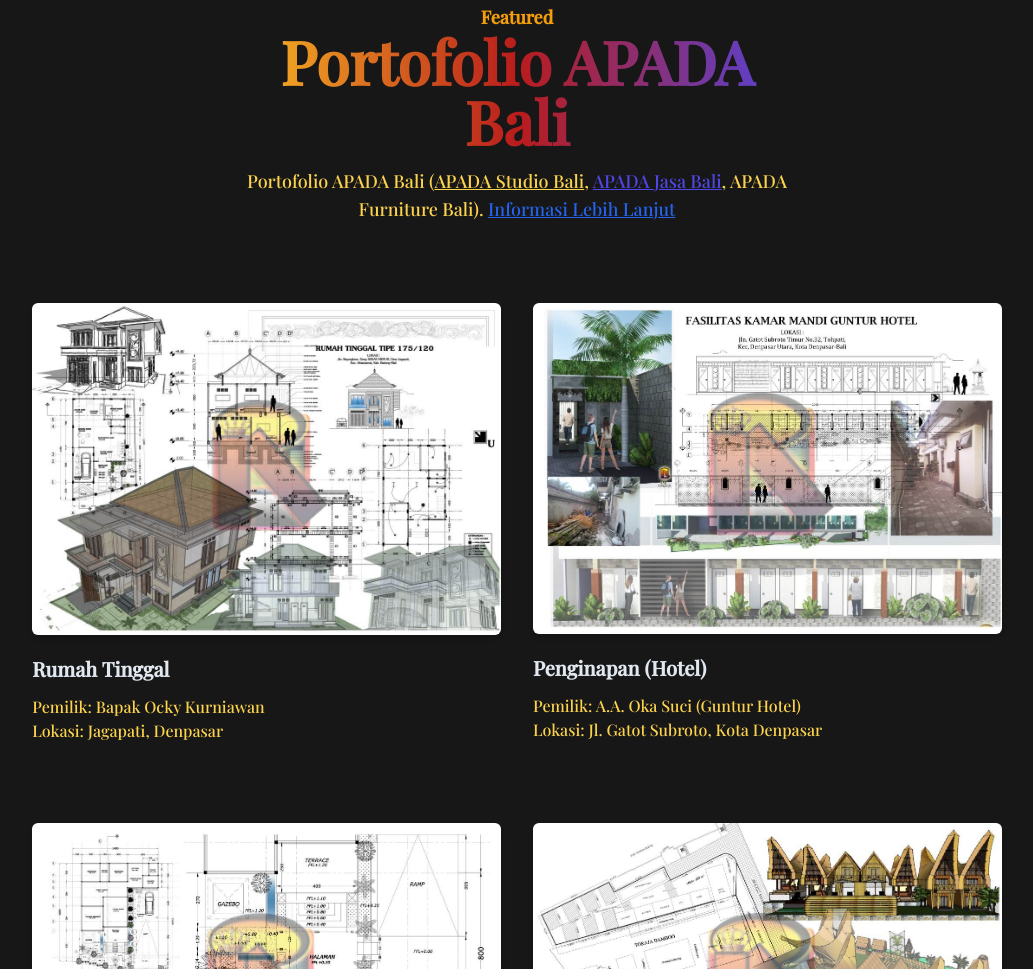
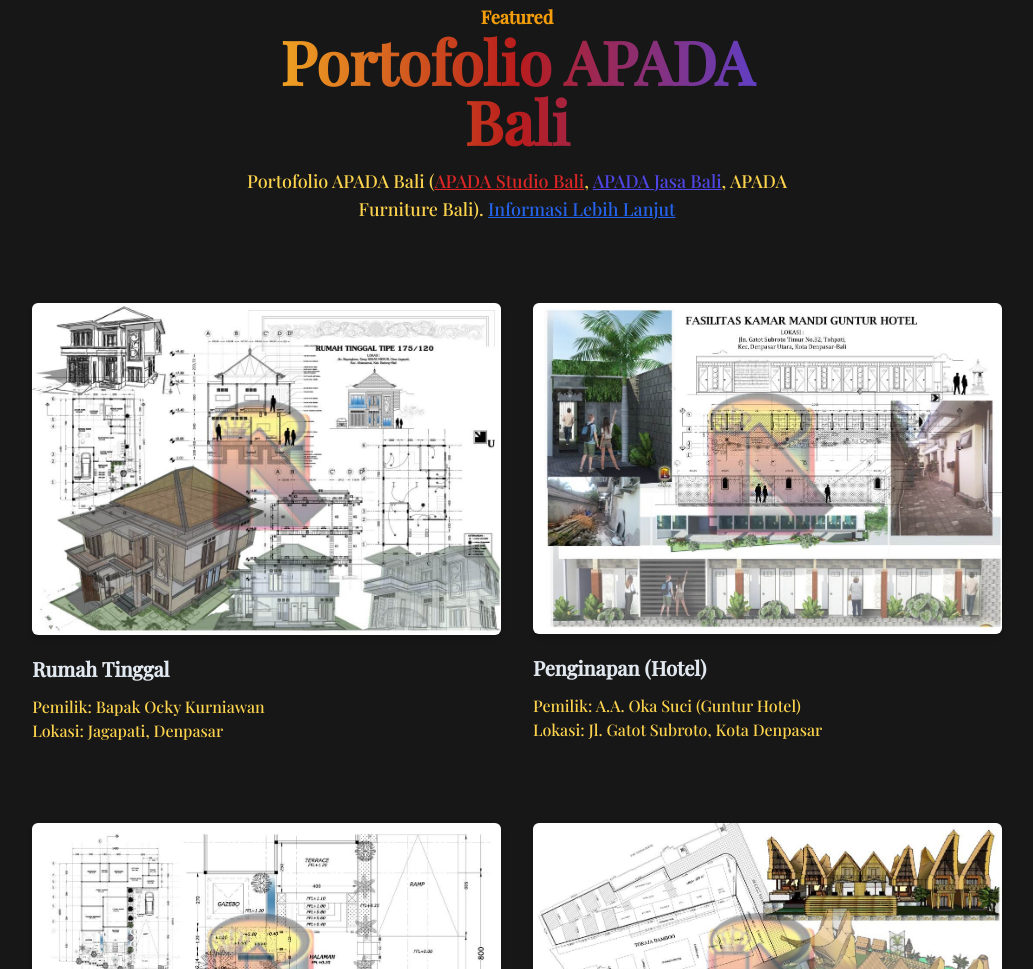
Before and after one commit to gre-w/apada_bali, a website: page index.html in a window 1280 px wide. Shown: the part 1028-1997 px from the top of the page, without its empty margins (123-1156 px from the left). Drawn offline with nearby package versions, Linux system fonts and the light colour scheme.

Commit message:
change 9

```diff
--- a/index.html
+++ b/index.html
@@ -78,7 +78,7 @@
             <div class="max-w-xl mx-auto text-center mb-16">
                 <h3 class="font-semibold text-lg text-amber-500">Featured </h3>
                 <h1 class="font-bold text-transparent bg-clip-text bg-gradient-to-r from-amber-400 via-red-700 to-indigo-600 mb-4 text-5xl lg:text-6xl">Portofolio APADA Bali</h1>
-                <p class="font-medium text-md md:text-lg text-amber-300">Portofolio APADA Bali (<span class="text-amber-300 a-call"><a href="./pages/portofolio.html">APADA Studio Bali</a></span>, <span class="text-indigo-600 a-call"><a href="./pages/portofolio2.html">APADA Jasa Bali</a></span>, APADA Furniture Bali). <a href="./pages/services.html" class="text-blue-600 a-call">Informasi Lebih Lanjut</a>
+                <p class="font-medium text-md md:text-lg text-amber-300">Portofolio APADA Bali (<span class="text-red-600 a-call"><a href="./pages/portofolio.html">APADA Studio Bali</a></span>, <span class="text-indigo-600 a-call"><a href="./pages/portofolio2.html">APADA Jasa Bali</a></span>, APADA Furniture Bali). <a href="./pages/services.html" class="text-blue-600 a-call">Informasi Lebih Lanjut</a>
                 </p>
             </div>
         </div>
```
Also changed, not shown: dist/output.css.
